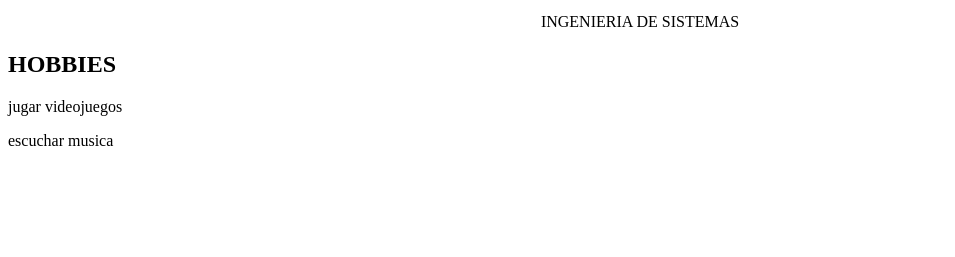
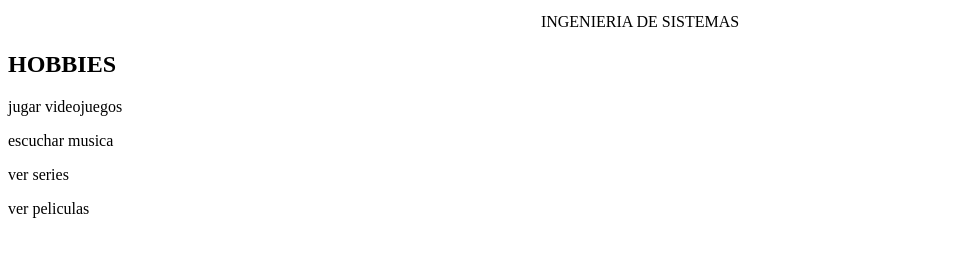
Before and after one commit to Echamorro229/Taller_en_casa1, a plain HTML site: page index.html in a window 1280 px wide. Shown: the part 101-358 px from the top of the page, without its empty margins (0-955 px from the left). Drawn offline with Linux system fonts and the light colour scheme.

Commit message:
agregué nuevos hobbies

```diff
--- a/index.html
+++ b/index.html
@@ -14,6 +14,9 @@
     <h2>HOBBIES</h2>
     <P>jugar videojuegos</P>
     <P>escuchar musica</P>
+    <P>ver series</P>
+    <p>ver peliculas</p>
+
 
 </body>
 </html>
```
